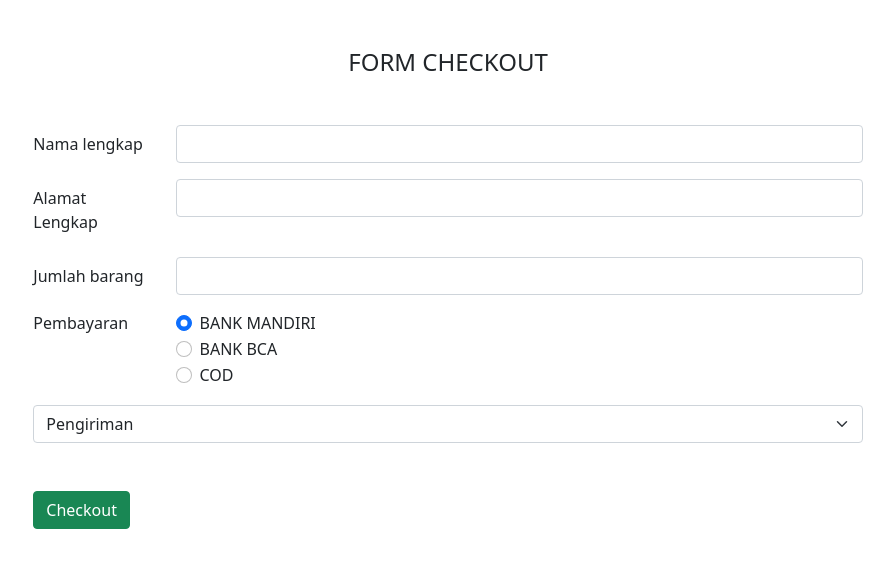
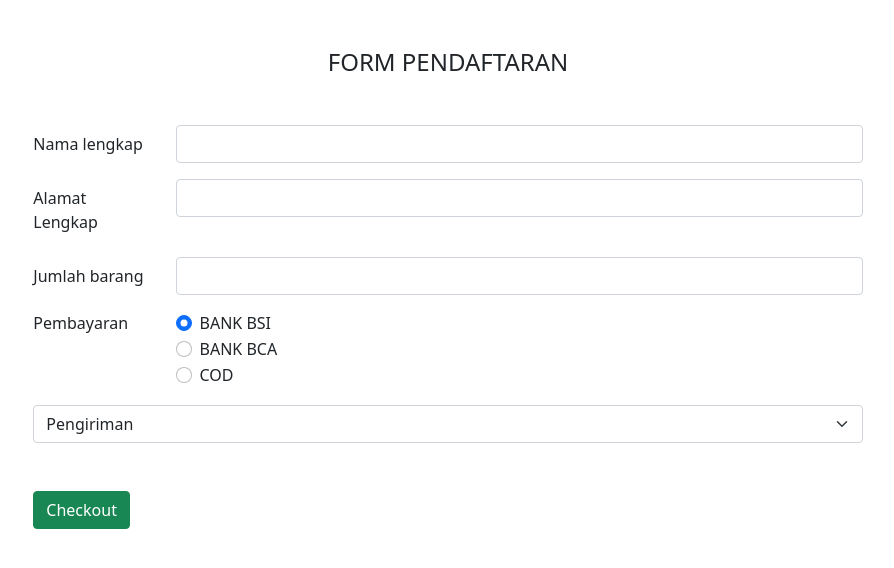
Before and after one commit to tuasandoz/web_toko_online, a plain HTML site: page checkout.html in a window 1280 px wide. Shown: the whole page, without its empty margins (192-1086 px from the left). Drawn offline with nearby package versions, Linux system fonts and the light colour scheme.

Commit message:
menambahkan form pendaftaran

```diff
--- a/checkout.html
+++ b/checkout.html
@@ -14,7 +14,7 @@
     <div class="container-fluid">
       <div class="row justify-content-center">
         <div class="col-lg-8 col-md-10-col-sm1-12" >
-          <h4 class="text-center font-weight-bold m-5">FORM CHECKOUT</h4>
+          <h4 class="text-center font-weight-bold m-5">FORM PENDAFTARAN</h4>
             <form>
               <div class="row mb-3">
                 <label for="inputnama" class="col-sm-2 col-form-label">Nama lengkap</label>
@@ -40,7 +40,7 @@
                   <div class="form-check">
                     <input class="form-check-input" type="radio" name="gridRadios" id="mandiri" value="option1" checked>
                     <label class="form-check-label" for="gridRadios1">
-                      BANK MANDIRI
+                      BANK BSI
                     </label>
                   </div>
                   <div class="form-check">
```
